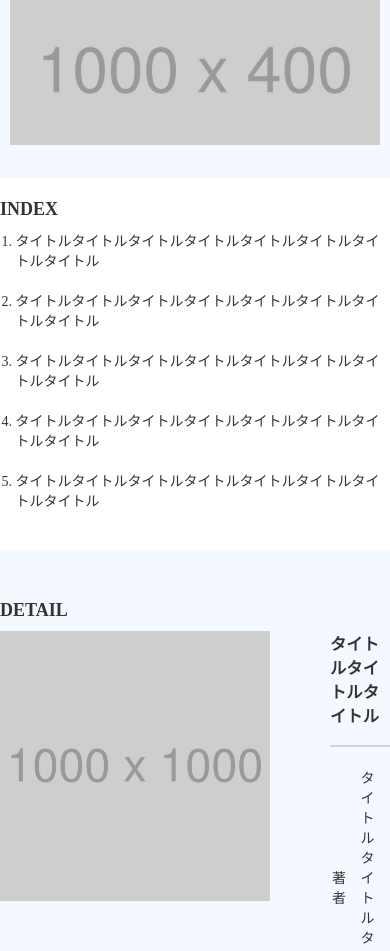
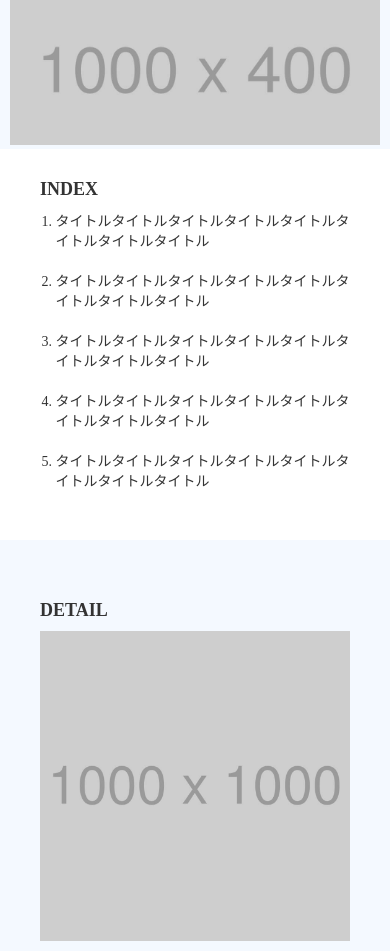
Before and after one commit to fjsho/code-step, a website: page intro-photo-lp/index.html in a window 390 px wide. Shown: the part 95-1046 px from the top of the page. Drawn offline with Linux system fonts and the light colour scheme; some packages are replaced by stand-ins of ours.

Commit message:
add: レスポンシブ対応

```diff
--- a/intro-photo-lp/css/style.css
+++ b/intro-photo-lp/css/style.css
@@ -75,38 +75,45 @@ a:hover {
 
 #index {
   background-color: #FFF;
+  padding: 30px 0;
+  margin-bottom: 30px;
 }
 
 #detail {
+  padding: 30px 0;
+  margin-bottom: 60px;
 }
 
 #detail .contents {
-  height: 270px;
   display: flex;
   flex-direction: row;
 }
 
-.container {
-  max-width: 1000px;
-  margin: 0 auto;
-}
 
-.section-title {
-  font-size: 1.125rem;
-  padding-bottom: 10px;
-}
-
-.image {
+#detail .image {
   width: 270px;
   margin-right: 60px;
 }
 
-.text {
+#detail .text {
   padding: 12px 0;
 }
 
-.contents-wrapper {
-  max-width: 600px;
-  padding: 20px 0;
-  margin: 30px auto;
+/*--------------------------
+  sp
+--------------------------*/
+@media screen and (max-width: 1024px) {
+  .contents-wrapper {
+    padding: 0 40px;
+  }
+
+  /*  detail  */
+  #detail .contents {
+    flex-direction: column;
+  }
+
+  #detail .image {
+    width: 100%;
+    margin: 0 auto 20px;
+  }
 }
```
